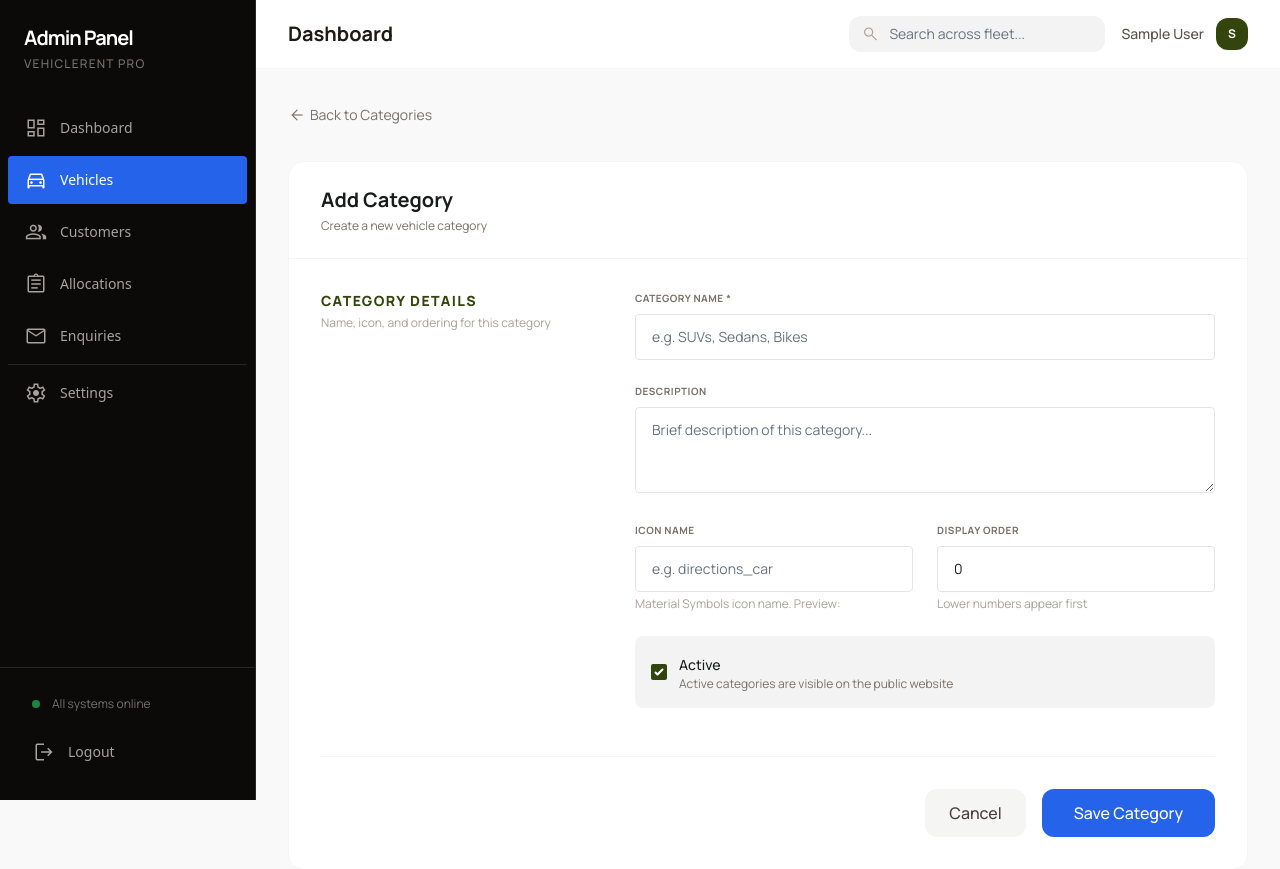
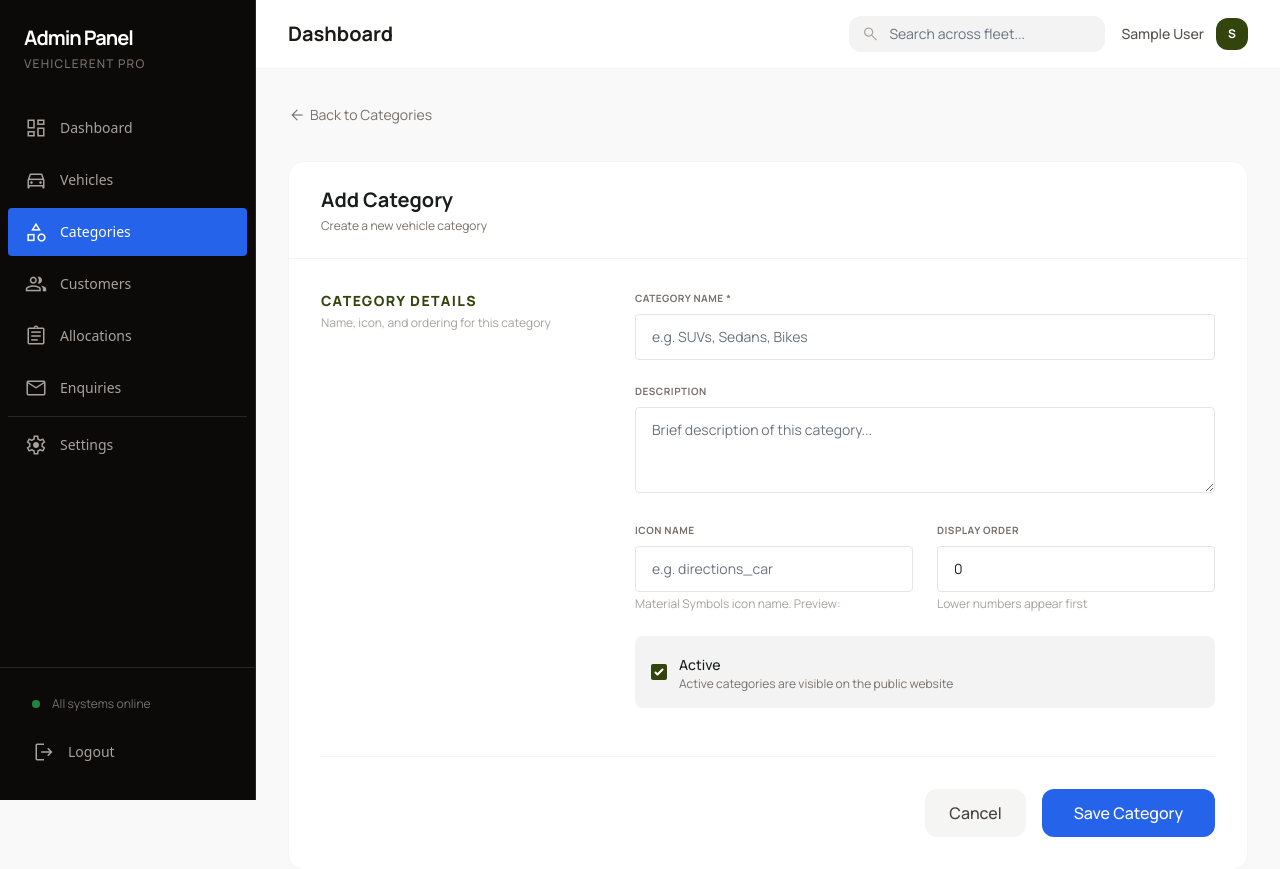
Before and after one commit to jobinsebastianralfiz/vehiclerent-pro, a Django app: page /manage/categories/add/ in a window 1280 px wide. Shown: the top 869 px of the page. Run offline with Django 5.2, Linux system fonts and the light colour scheme; the visitor is signed in with stand-in values (Sample User, id 1); data comes from the database, SQL or seed files in the repository; data that the repository does not hold is empty; some libraries are stand-ins or nearby versions.

Commit message:
Add Categories as dedicated sidebar item in admin panel
Categories were accessible but hidden under the Vehicles link.
Now shows as its own sidebar entry with the category icon.
Also adds vehicle count column to the categories list table.

Co-Authored-By: Claude Opus 4.6 (1M context) <noreply@anthropic.com>

```diff
--- a/templates/manage/categories/list.html
+++ b/templates/manage/categories/list.html
@@ -19,6 +19,7 @@
             <tr class="text-[10px] font-bold uppercase tracking-widest text-stone-500 border-b border-stone-100">
                 <th class="text-left px-6 py-4">Name</th>
                 <th class="text-left px-4 py-4">Icon</th>
+                <th class="text-center px-4 py-4">Vehicles</th>
                 <th class="text-left px-4 py-4">Order</th>
                 <th class="text-center px-4 py-4">Active</th>
                 <th class="text-right px-6 py-4">Actions</th>
@@ -29,6 +30,7 @@
             <tr class="hover:bg-stone-50 transition-colors border-b border-stone-50">
                 <td class="px-6 py-4 font-medium text-sm">{{ cat.name }}</td>
                 <td class="px-4 py-4"><span class="material-symbols-outlined text-primary">{{ cat.icon|default:"category" }}</span></td>
+                <td class="px-4 py-4 text-center text-sm text-stone-600">{{ cat.vehicle_count }}</td>
                 <td class="px-4 py-4 text-sm text-stone-600">{{ cat.display_order }}</td>
                 <td class="px-4 py-4 text-center">
                     <span class="material-symbols-outlined text-lg {% if cat.is_active %}text-green-600{% else %}text-stone-300{% endif %}">{% if cat.is_active %}check_circle{% else %}cancel{% endif %}</span>
@@ -42,7 +44,7 @@
                 </td>
             </tr>
             {% empty %}
-            <tr><td colspan="5" class="px-8 py-16 text-center text-stone-400">No categories yet. <a href="{% url 'category_add' %}" class="text-primary font-medium">Add one</a>.</td></tr>
+            <tr><td colspan="6" class="px-8 py-16 text-center text-stone-400">No categories yet. <a href="{% url 'category_add' %}" class="text-primary font-medium">Add one</a>.</td></tr>
             {% endfor %}
         </tbody>
     </table>
--- a/templates/manage/includes/sidebar.html
+++ b/templates/manage/includes/sidebar.html
@@ -10,9 +10,13 @@
             <span class="material-symbols-outlined">dashboard</span>
             <span class="font-sans font-medium text-sm">Dashboard</span>
         </a>
-        <a class="flex items-center space-x-3 {% if 'vehicle' in current_url or 'category' in current_url %}bg-blue-600 text-white{% else %}text-stone-400 hover:text-white hover:bg-stone-800{% endif %} rounded-lg mx-2 px-4 py-3 transition-all" href="{% url 'vehicle_manage_list' %}">
+        <a class="flex items-center space-x-3 {% if 'vehicle' in current_url and 'category' not in current_url %}bg-blue-600 text-white{% else %}text-stone-400 hover:text-white hover:bg-stone-800{% endif %} rounded-lg mx-2 px-4 py-3 transition-all" href="{% url 'vehicle_manage_list' %}">
             <span class="material-symbols-outlined">directions_car</span>
             <span class="font-sans font-medium text-sm">Vehicles</span>
+        </a>
+        <a class="flex items-center space-x-3 {% if 'category' in current_url %}bg-blue-600 text-white{% else %}text-stone-400 hover:text-white hover:bg-stone-800{% endif %} rounded-lg mx-2 px-4 py-3 transition-all" href="{% url 'category_list' %}">
+            <span class="material-symbols-outlined">category</span>
+            <span class="font-sans font-medium text-sm">Categories</span>
         </a>
         <a class="flex items-center space-x-3 {% if 'customer' in current_url %}bg-blue-600 text-white{% else %}text-stone-400 hover:text-white hover:bg-stone-800{% endif %} rounded-lg mx-2 px-4 py-3 transition-all" href="{% url 'customer_list' %}">
             <span class="material-symbols-outlined">group</span>
--- a/vehicles/views.py
+++ b/vehicles/views.py
@@ -1,5 +1,6 @@
 from django.core.paginator import Paginator
-from django.db.models import Q
+from django.db import models
+from django.db.models import Count, Q
 from django.shortcuts import get_object_or_404, redirect, render
 from django.contrib import messages
 from django.contrib.auth.decorators import login_required
@@ -230,7 +231,11 @@ def vehicle_toggle_status(request, pk):
 
 @login_required
 def category_list(request):
-    categories = VehicleCategory.objects.all().order_by("display_order")
+    categories = (
+        VehicleCategory.objects.all()
+        .annotate(vehicle_count=Count("vehicles", filter=models.Q(vehicles__is_published=True)))
+        .order_by("display_order")
+    )
     return render(request, "manage/categories/list.html", {"categories": categories})
 
 
```
